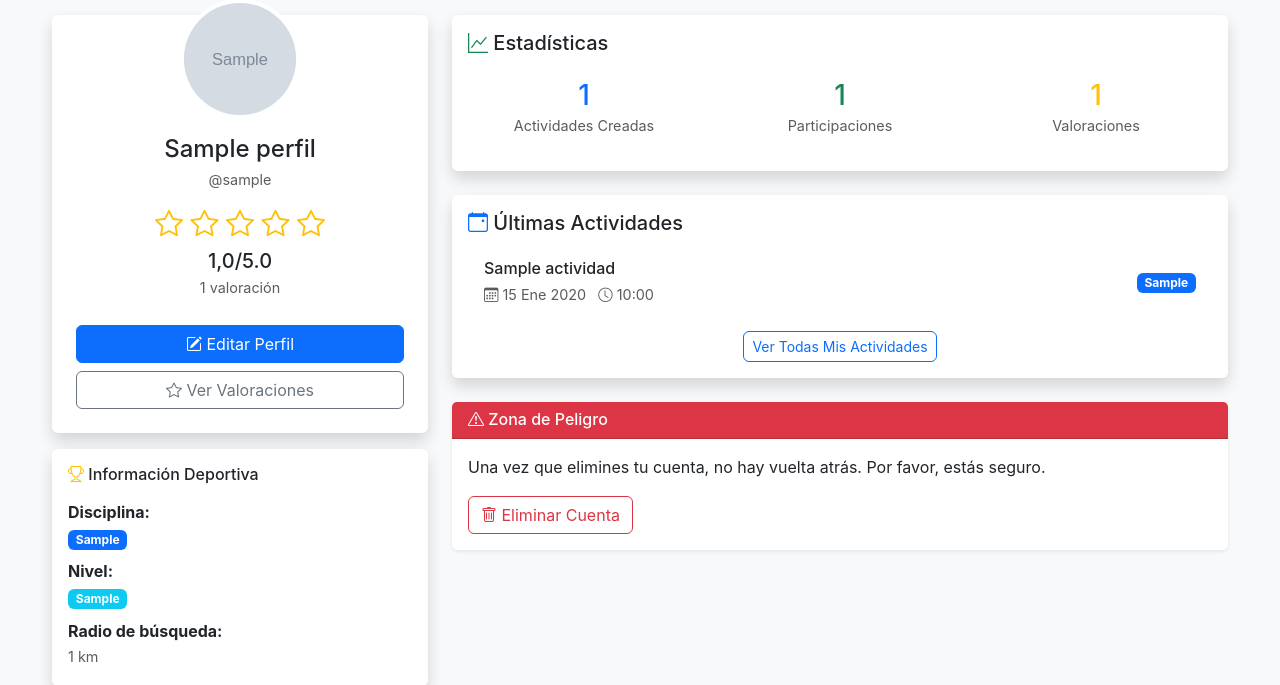
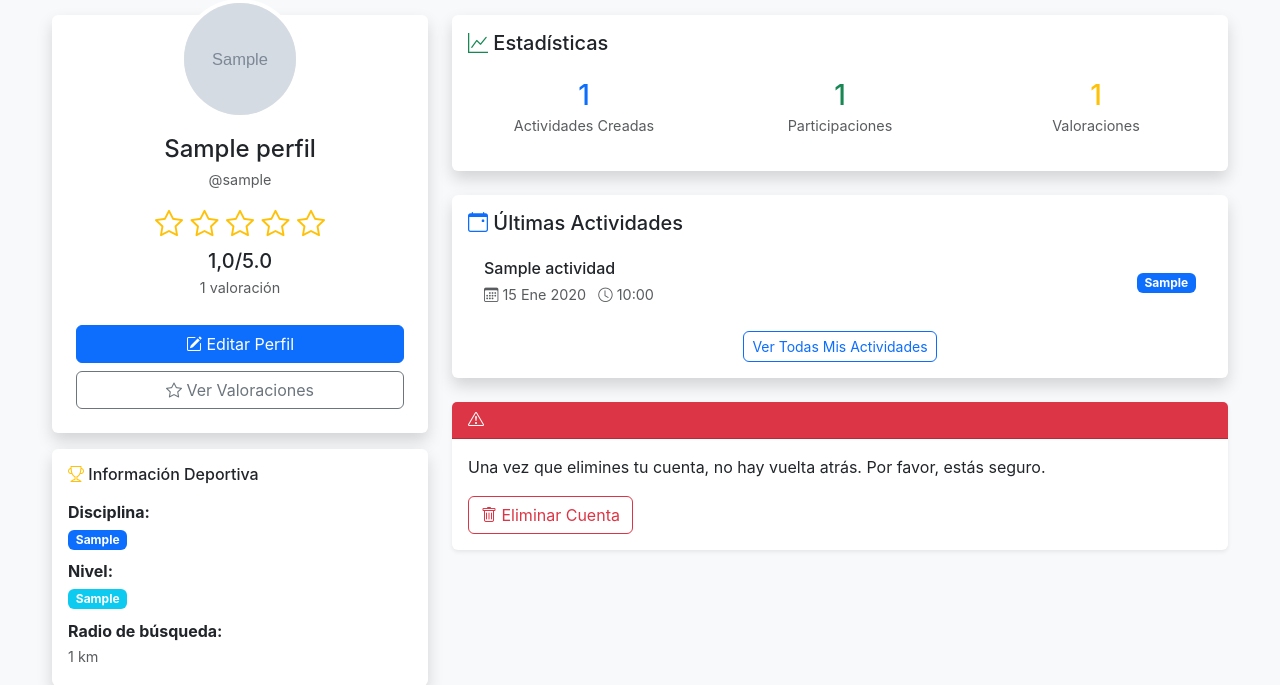
Before and after one commit to EdderZurita/MatchDeportivo2.0, a Django app: page /perfil/ in a window 1280 px wide. Shown: the part 307-992 px from the top of the page. Run offline with Django 5.2, Linux system fonts and the light colour scheme; a user stored in the database is signed in; tables that the repository leaves empty hold one stand-in row (values such as "Sample post"); grey boxes marked "Sample" are stand-in pictures.

Commit message:
style: eliminar texto 'Zona de Peligro' del header
- Mantener solo icono de advertencia
- Header rojo más limpio y minimalista
- Mejora visual de la sección de eliminar cuenta

```diff
--- a/MatchDeportivoAPP/templates/usuarios/ver_perfil.html
+++ b/MatchDeportivoAPP/templates/usuarios/ver_perfil.html
@@ -186,7 +186,7 @@
       <div class="card border-danger mt-4">
         <div class="card-header bg-danger text-white">
           <h6 class="mb-0">
-            <i class="bi bi-exclamation-triangle"></i> Zona de Peligro
+            <i class="bi bi-exclamation-triangle"></i>
           </h6>
         </div>
         <div class="card-body">
```
